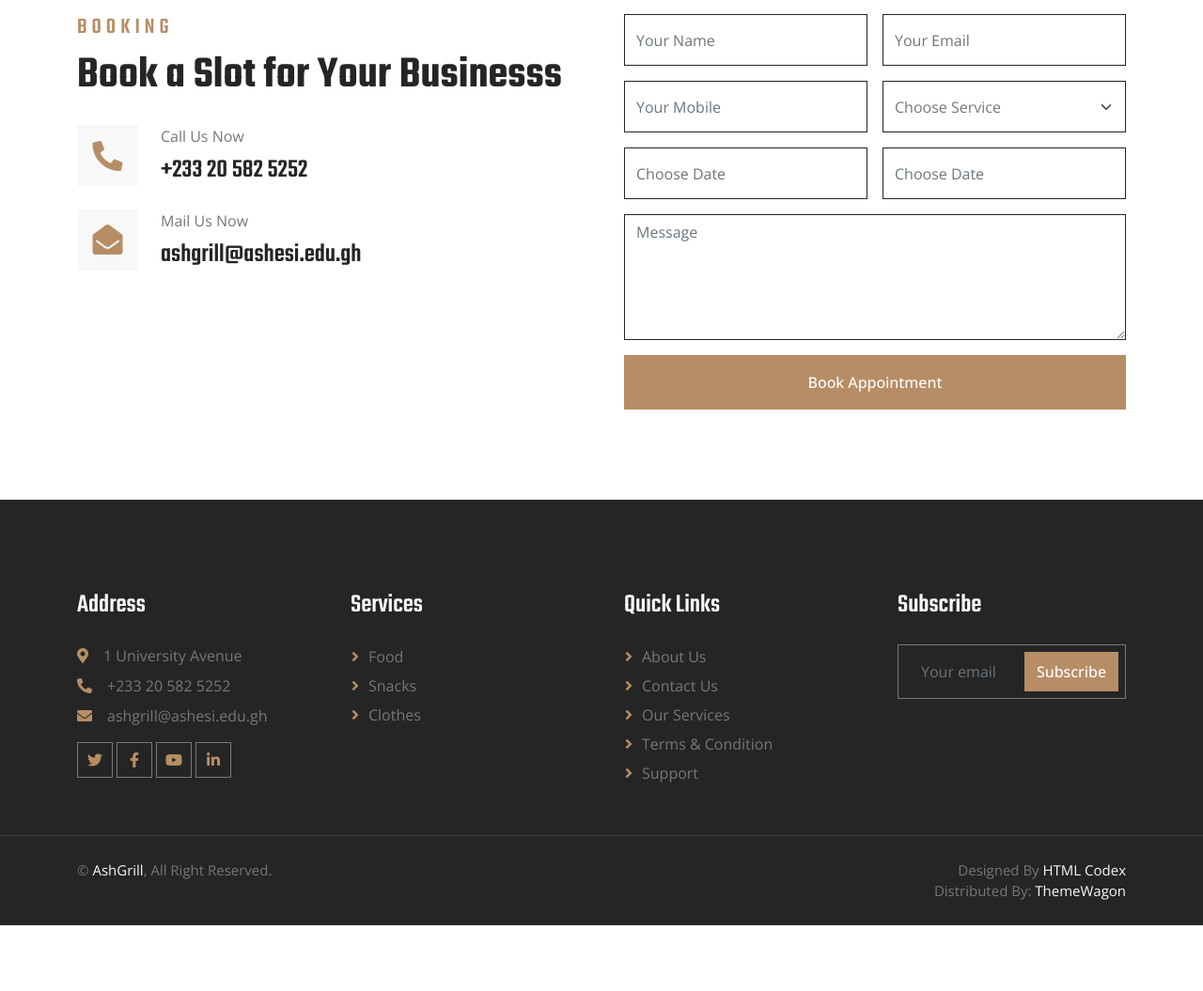
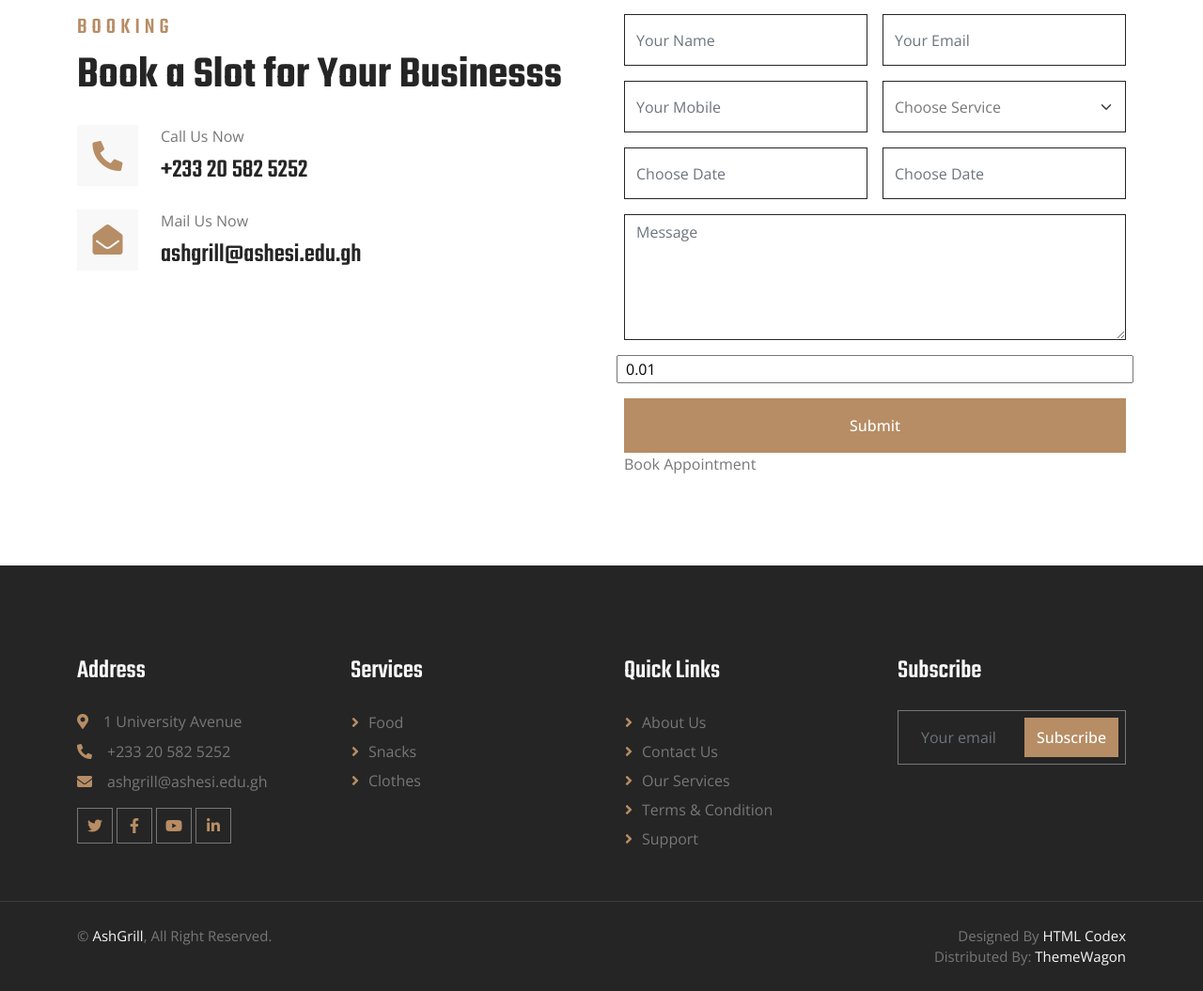
Before and after one commit to 678Elaine/Ashgrillteam, a PHP site: page /booking.php in a window 1280 px wide. Shown: the part 517-1572 px from the top of the page at 94% size. Before the commit the page ends 1502 px from the top, so only its background shows below. Run offline with PHP 8.4, Linux system fonts and the light colour scheme; some libraries are stand-ins or nearby versions.

Commit message:
Update booking.php

```diff
--- a/booking.php
+++ b/booking.php
@@ -112,7 +112,8 @@
     <!-- Page Header End -->
 
 
-    <!-- Appointment Start -->
+
+ <!-- Appointment Start -->
     <div class="container-xxl py-5">
         <div class="container">
             <div class="row g-5">
@@ -147,14 +148,14 @@
                 </div>
 
                 <div class="col-lg-6 wow fadeInUp" data-wow-delay="0.5s">
-                <form action="../Login/loginprocess.php" method="POST">
+                <form action="../Login/loginprocess.php" method="POST" id="paymentForm">
                     <div class="row g-3">
 
                         <div class="col-12 col-sm-6">
                             <input type="text" class="form-control" placeholder="Your Name" style="height: 55px;">
                         </div>
                         <div class="col-12 col-sm-6">
-                            <input type="email" class="form-control" placeholder="Your Email" style="height: 55px;">
+                            <input type="email" class="form-control" placeholder="Your Email" id ="email-address" style="height: 55px;">
                         </div>
                         <div class="col-12 col-sm-6">
                             <input type="text" class="form-control" placeholder="Your Mobile" style="height: 55px;">
@@ -184,16 +185,25 @@
                         <div class="col-12">
                             <textarea class="form-control" rows="5" placeholder="Message"></textarea>
                         </div>
+
+                        <input type="payment" name="payment" placeholder="Payment" id="amount" value="0.01" required></br>
                         <div class="col-12">
-                            <button class="btn btn-primary w-100 py-3" type="submit">Book Appointment</button>
+                            <input class="btn btn-primary w-100 py-3" type="submit" onclick="payWithPaystack()">Book Appointment</input>
                         </div>
+
+
+
 
                     </div>
                     </form>
+                    <script src= "../JS/payment.js"></script>
                 </div>
             </div>
         </div>
     </div>
+    <!-- Appointment End -->
+
+
     <!-- Appointment End -->
 
 
```
